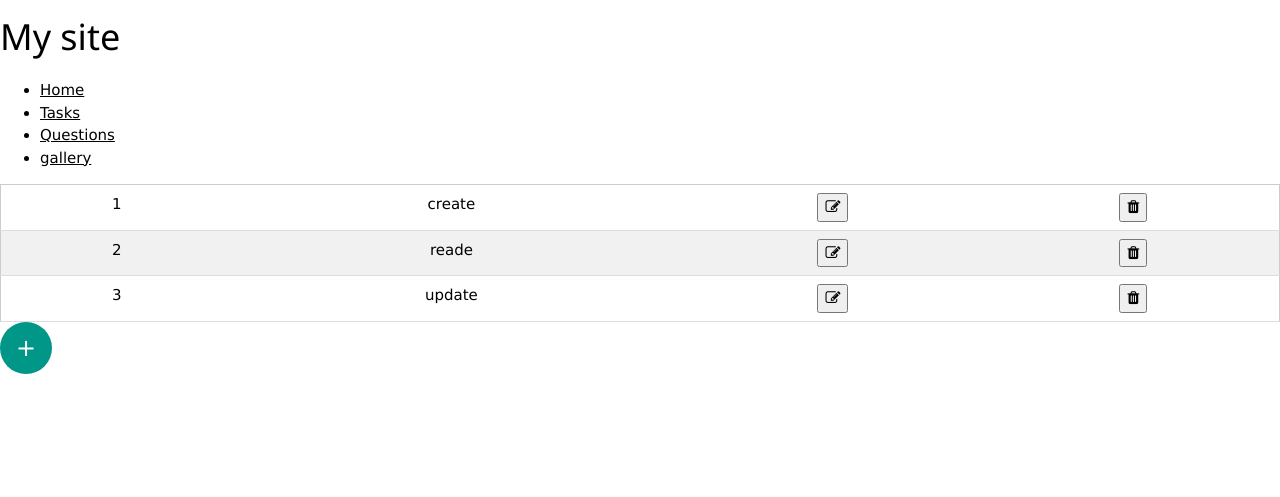
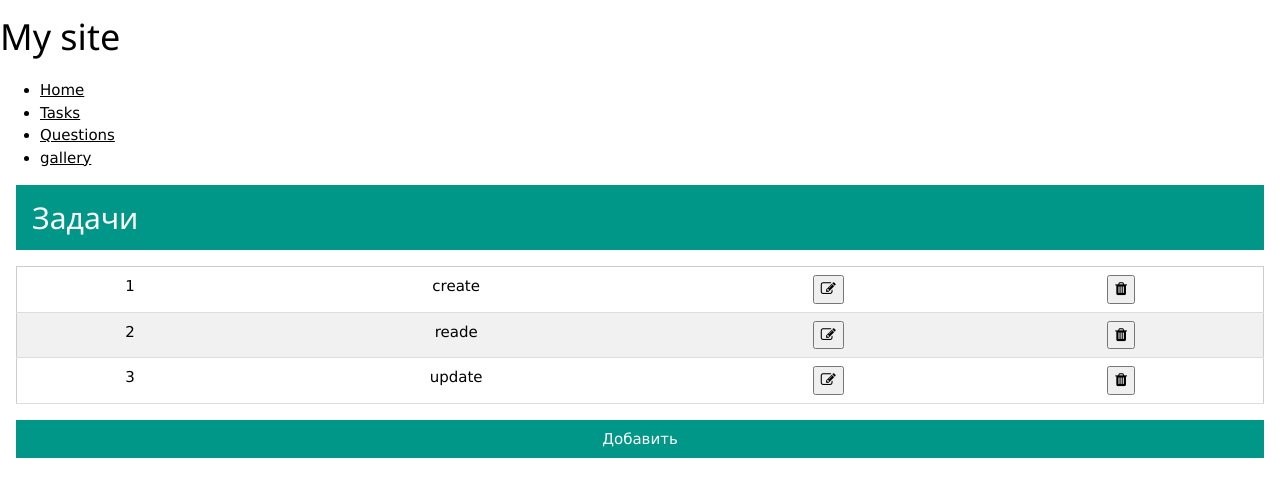
Before and after one commit to vadimbliznyuk/oct-mvc, a PHP site: page /tasks in a window 1280 px wide. Shown: the top 497 px of the page. Run offline with PHP 8.4, Linux system fonts and the light colour scheme; data comes from the database, SQL or seed files in the repository.

```diff
--- a/app/views/tasks_index_view.php
+++ b/app/views/tasks_index_view.php
@@ -1,4 +1,7 @@
-<table class="w3-table-all w3-centered">
+<div class="w3-container w3-teal">
+    <h2>Задачи</h2>
+</div>
+<table class="w3-table-all w3-centered w3-section">
     <?php foreach ($this->tasks as $task) : ?>
         <tr>
             <td><?= $task['id'] ?></td>
@@ -8,4 +11,6 @@
         </tr>
     <?php endforeach; ?>
 </table>
-<a href="/tasks/create" class="w3-button w3-large w3-circle w3-xlarge w3-ripple w3-teal">+</a>
+<form method="POST" action="/tasks/create">
+    <button class="w3-button w3-block w3-teal">Добавить</button>
+</form>
--- a/app/views/template_main_view.php
+++ b/app/views/template_main_view.php
@@ -18,7 +18,7 @@
 		<li><a href="/gallery">gallery</a></li>
 	    </ul>
 	</nav>
-	<main>
+	<main class="w3-margin">
 	    <?php include_once 'app'.DIRECTORY_SEPARATOR.'views'.DIRECTORY_SEPARATOR.$content_view.'.php';?>
 	</main>
     </body>
```
Also changed, not shown: app/views/tasks_create_view.php (+4 -4 lines), app/views/tasks_update_view.php (+5 -5 lines). Lines whose indentation alone changed are shown as unchanged.
